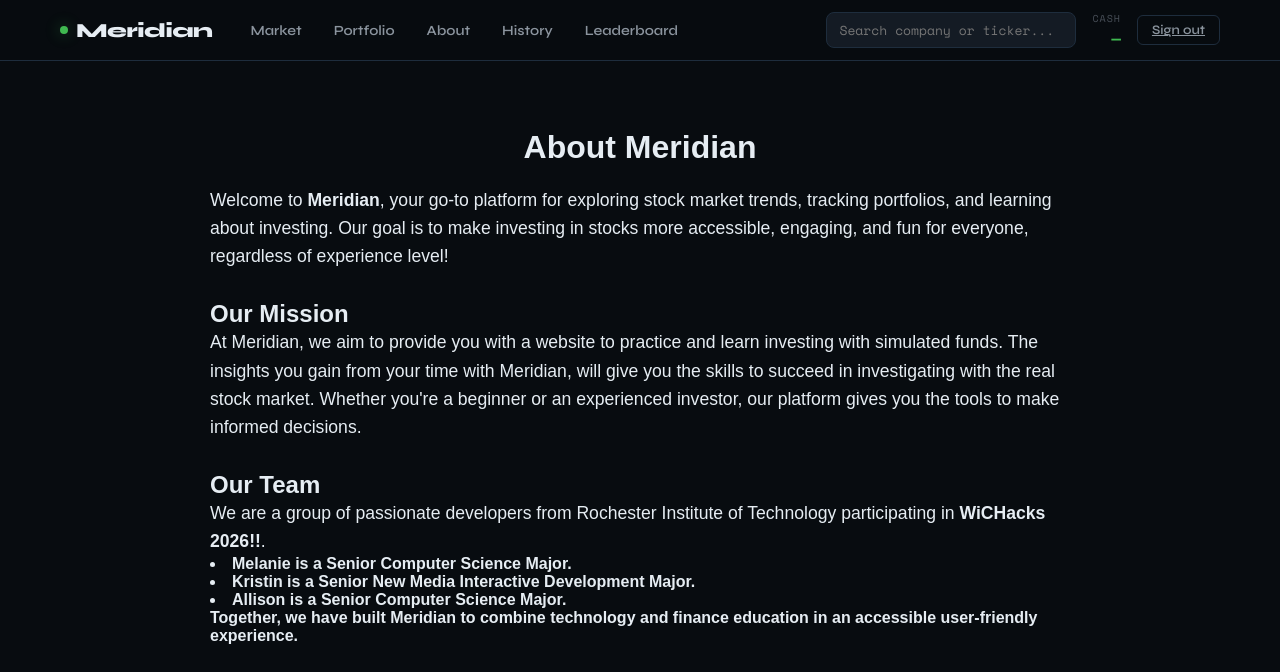
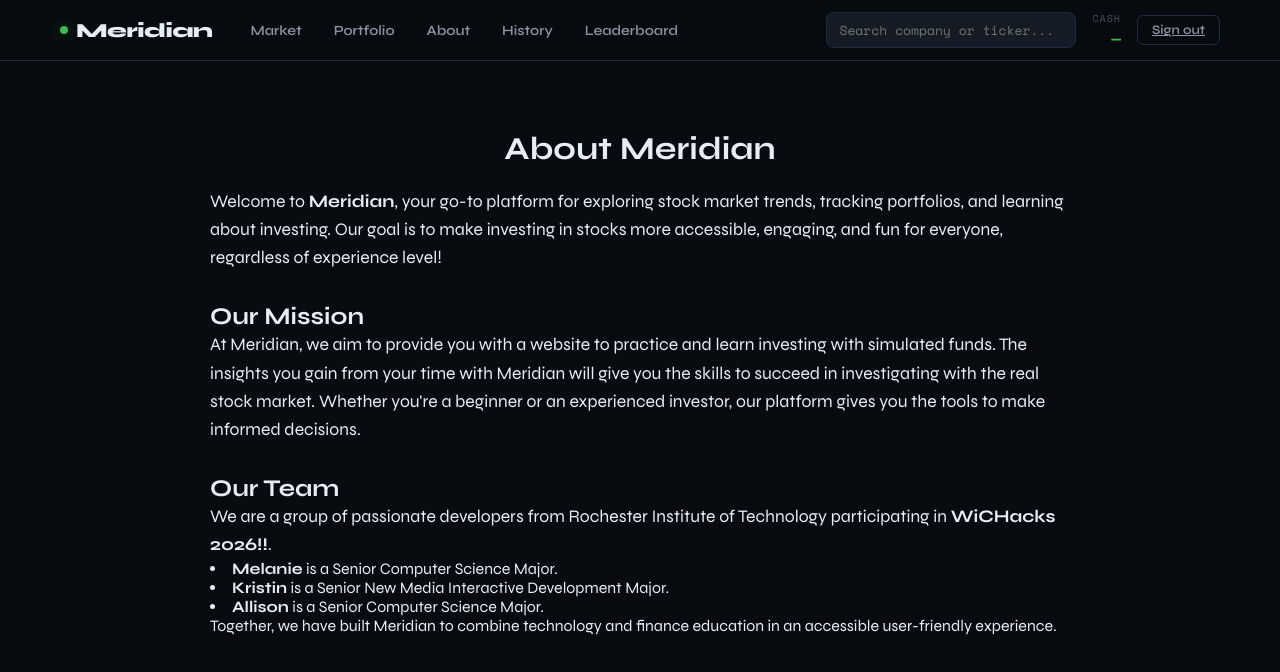
Before and after one commit to kw9521/Meridian, a Django app: page /about/ in a window 1280 px wide. Shown: the top 672 px of the page. Run offline with Django 5.2, Linux system fonts and the light colour scheme; data that the repository does not hold is empty.

Commit message:
changed font

```diff
--- a/meridian/About/templates/about.html
+++ b/meridian/About/templates/about.html
@@ -3,35 +3,34 @@
 
 {% block title %}About Meridian{% endblock %}
 {% block content %}
-<div class="about-page" style="max-width: 900px; margin: 40px auto; padding: 0 20px; font-family: sans-serif;">
-    <h1 style="text-align: center; margin-bottom: 20px;">About Meridian</h1>
+<div class="about-page" style="max-width: 900px; margin: 40px auto; padding: 0 20px; font-family: var(--font-display);">
+    <h1 style="text-align: center; margin-bottom: 20px; font-family: var(--font-display);">About Meridian</h1>
 
-    <p style="font-size: 1.1rem; line-height: 1.6;">
+    <p style="font-size: 1.1rem; line-height: 1.6; font-family: var(--font-display);">
         Welcome to <strong>Meridian</strong>, your go-to platform for exploring stock market trends, tracking portfolios, and learning about investing.
         Our goal is to make investing in stocks more accessible, engaging, and fun for everyone, regardless of experience level!
     </p>
 
-    <h2 style="margin-top: 30px;">Our Mission</h2>
-    <p style="font-size: 1.1rem; line-height: 1.6;">
+    <h2 style="margin-top: 30px; font-family: var(--font-display);">Our Mission</h2>
+    <p style="font-size: 1.1rem; line-height: 1.6; font-family: var(--font-display);">
         At Meridian, we aim to provide you with a website to practice and learn investing with simulated funds.
-        The insights you gain from your time with Meridian, will give you the skills to succeed in investigating with
+        The insights you gain from your time with Meridian will give you the skills to succeed in investigating with
         the real stock market. Whether you're a beginner or an experienced investor, our platform gives you the tools to make informed decisions.
     </p>
 
-    <h2 style="margin-top: 30px;">Our Team</h2>
-    <p style="font-size: 1.1rem; line-height: 1.6;">
+    <h2 style="margin-top: 30px; font-family: var(--font-display);">Our Team</h2>
+    <p style="font-size: 1.1rem; line-height: 1.6; font-family: var(--font-display);">
         We are a group of passionate developers from
         Rochester Institute of Technology participating in <strong>WiCHacks 2026!!</strong>.
-        <li><strong>Melanie<strong> is a Senior Computer Science Major.</li>
-        <li><strong>Kristin<strong> is a Senior New Media Interactive Development Major.</li>
-        <li><strong>Allison<strong> is a Senior Computer Science Major.</li>
+        <li><strong>Melanie</strong> is a Senior Computer Science Major.</li>
+        <li><strong>Kristin</strong> is a Senior New Media Interactive Development Major.</li>
+        <li><strong>Allison</strong> is a Senior Computer Science Major.</li>
         Together, we have built Meridian to combine technology and finance education in an accessible
         user-friendly experience.
     </p>
 {% load static %}
     <div style="text-align: center; margin-top: 40px;">
-        <img src="{% static 'images/meridian_team.png' %}" alt="Meridian Team" style="max-width: 100%; height: auto; border-radius: 8px;">
+        <img src="{% static 'images/meridian_team.png' %}" alt="Meridian Team" style="max-width: 100%; height: auto; border-radius: 8px; font-family: var(--font-display);">
     </div>
-
 </div>
 {% endblock %}
```
